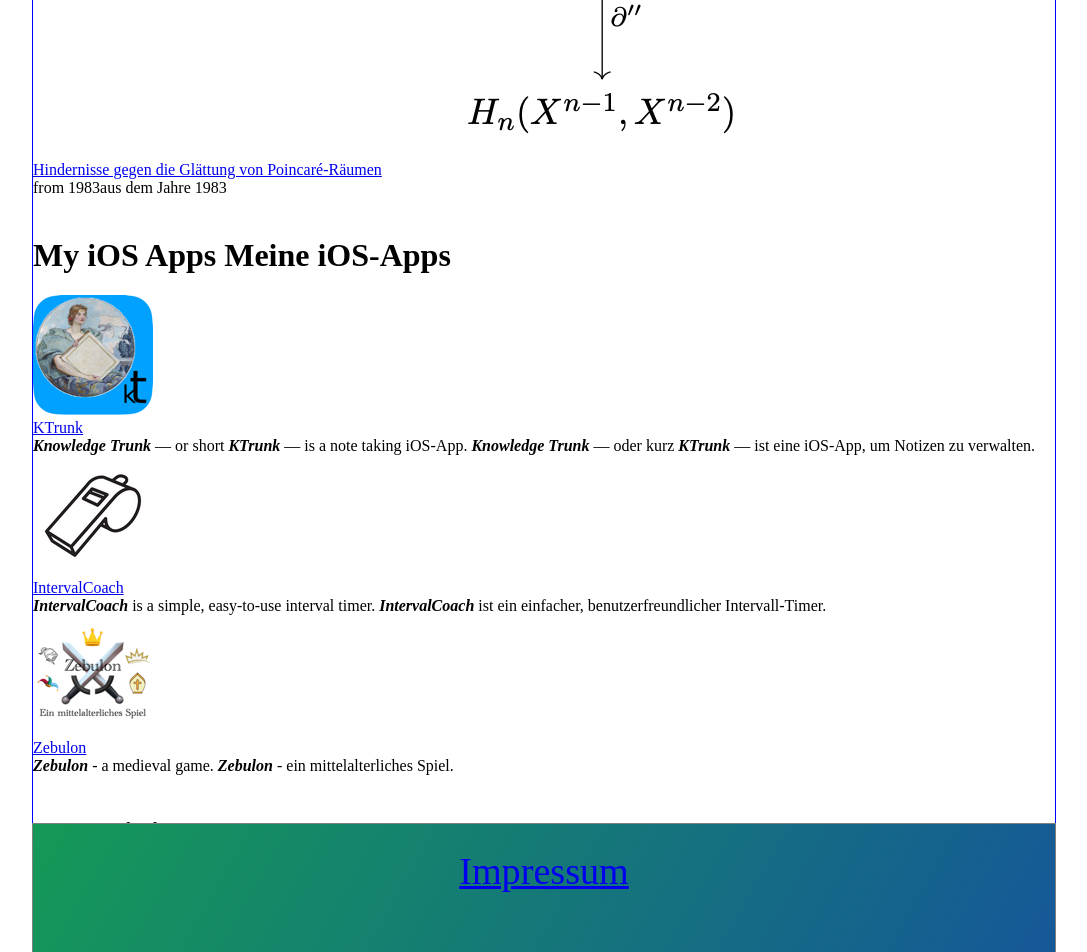
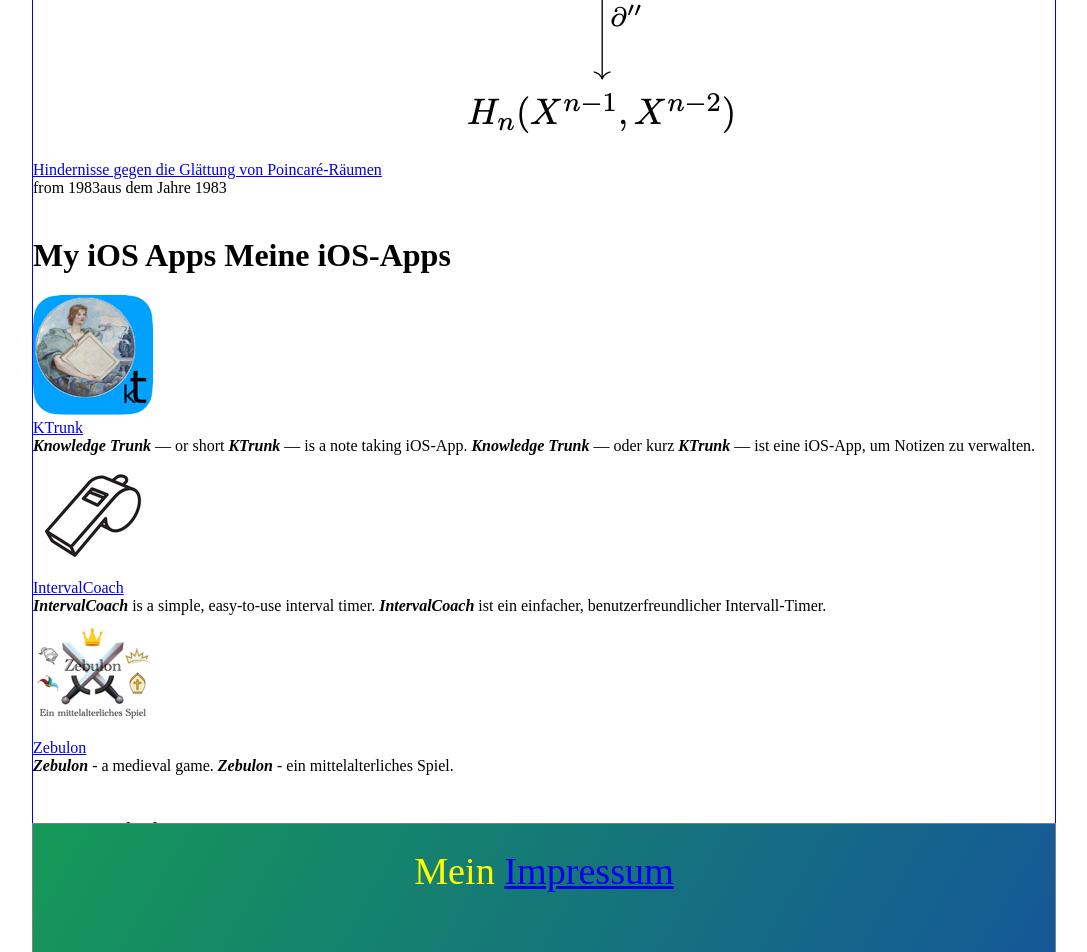
Before and after one commit to cs-LA/home, a Jekyll site: the page built from README.md, in a window 1280 px wide. Shown: the part 1592-2544 px from the top of the page, without its empty margins (96-1183 px from the left). Built offline with Jekyll 4.4.1, drawn with Linux system fonts in a browser that asks for light colours; our own code applies the rules of GitHub Pages for plain Markdown files.

Commit message:
Update default.html

```diff
--- a/_layouts/default.html
+++ b/_layouts/default.html
@@ -49,7 +49,7 @@
 
     <div id="footer">
 	    <div class="footerBanner">
-      	<div class="footerText"><a href="/home/Impressum.html">Impressum</a></div>
+      	<div class="footerText">Mein <a href="/home/Impressum.html">Impressum</a></div>
 			</div>
     </div>
   </body>
```
